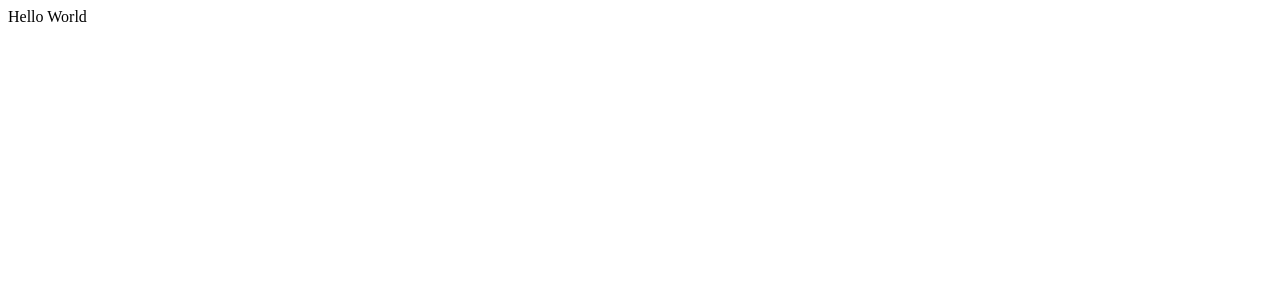
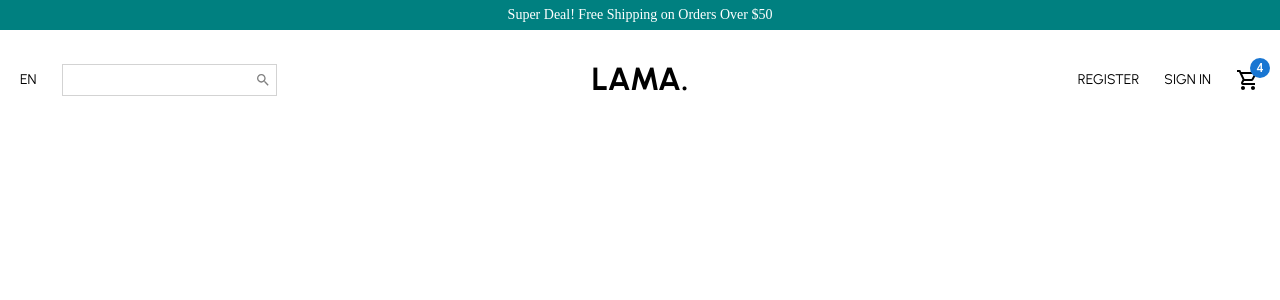
Before and after one commit to turalcavad/react-E-Commerce, a React (Create React App) app: page / in a window 1280 px wide. Shown: the top 300 px of the page. Built offline with nearby package versions, Linux system fonts and the light colour scheme.

Commit message:
navbar done

```diff
--- a/src/App.js
+++ b/src/App.js
@@ -1,5 +1,7 @@
+import Home from "./pages/Home";
+
 function App() {
-	return <div>Hello World</div>;
+	return <Home />;
 }
 
 export default App;
--- /dev/null
+++ b/src/components/announcement/Announcement.jsx
@@ -0,0 +1,8 @@
+import React from "react";
+import { Container } from "./styles/announcement";
+
+const Announcement = () => {
+	return <Container>Super Deal! Free Shipping on Orders Over $50</Container>;
+};
+
+export default Announcement;
--- /dev/null
+++ b/src/components/announcement/styles/announcement.js
@@ -0,0 +1,12 @@
+import styled from "styled-components";
+
+export const Container = styled.div`
+	height: 30px;
+	font-size: 14px;
+	background-color: teal;
+	color: white;
+	display: flex;
+	align-items: center;
+	justify-content: center;
+	font-weight: 500;
+`;
--- /dev/null
+++ b/src/components/navbar/Navbar.jsx
@@ -0,0 +1,45 @@
+import { Search, ShoppingCartOutlined } from "@material-ui/icons";
+import { Badge } from "@mui/material";
+import React from "react";
+import {
+	Center,
+	Container,
+	Input,
+	Language,
+	Left,
+	Logo,
+	Right,
+	SearchContainer,
+	Wrapper,
+	MenuItem,
+} from "./styles/navbar";
+
+const Navbar = () => {
+	return (
+		<Container>
+			<Wrapper>
+				<Left>
+					<Language>EN</Language>
+					<SearchContainer>
+						<Input />
+						<Search style={{ color: "gray", fontSize: 16 }} />
+					</SearchContainer>
+				</Left>
+				<Center>
+					<Logo>LAMA.</Logo>
+				</Center>
+				<Right>
+					<MenuItem>REGISTER</MenuItem>
+					<MenuItem>SIGN IN</MenuItem>
+					<MenuItem>
+						<Badge badgeContent={4} color="primary">
+							<ShoppingCartOutlined />
+						</Badge>
+					</MenuItem>
+				</Right>
+			</Wrapper>
+		</Container>
+	);
+};
+
+export default Navbar;
--- /dev/null
+++ b/src/components/navbar/styles/navbar.js
@@ -0,0 +1,59 @@
+import React from "react";
+import styled from "styled-components";
+
+export const Container = styled.div`
+	font-family: "Urbanist", sans-serif;
+	height: 60px;
+`;
+
+export const Wrapper = styled.div`
+	padding: 10px 20px;
+	display: flex;
+	justify-content: space-between;
+	align-items: center;
+`;
+
+export const Left = styled.div`
+	flex: 1;
+	display: flex;
+	align-items: center;
+`;
+
+export const Language = styled.span`
+	font-size: 14px;
+	cursor: pointer;
+`;
+
+export const SearchContainer = styled.div`
+	border: 0.5px solid lightgray;
+	display: flex;
+	align-items: center;
+	margin-left: 25px;
+	padding: 5px;
+`;
+
+export const Input = styled.input`
+	border: none;
+`;
+
+export const Center = styled.div`
+	flex: 1;
+	text-align: center;
+`;
+
+export const Logo = styled.h1`
+	font-weight: bold;
+`;
+
+export const Right = styled.div`
+	flex: 1;
+	display: flex;
+	align-items: center;
+	justify-content: flex-end;
+`;
+
+export const MenuItem = styled.div`
+	font-size: 14px;
+	cursor: pointer;
+	margin-left: 25px;
+`;
--- a/src/index.js
+++ b/src/index.js
@@ -1,6 +1,7 @@
 import React from "react";
 import ReactDOM from "react-dom/client";
 import App from "./App";
+import "normalize.css";
 
 const root = ReactDOM.createRoot(document.getElementById("root"));
 root.render(
--- /dev/null
+++ b/src/pages/Home.jsx
@@ -0,0 +1,14 @@
+import React from "react";
+import Announcement from "../components/announcement/Announcement";
+import Navbar from "../components/navbar/Navbar";
+
+const Home = () => {
+	return (
+		<div>
+			<Announcement />
+			<Navbar />
+		</div>
+	);
+};
+
+export default Home;
```
